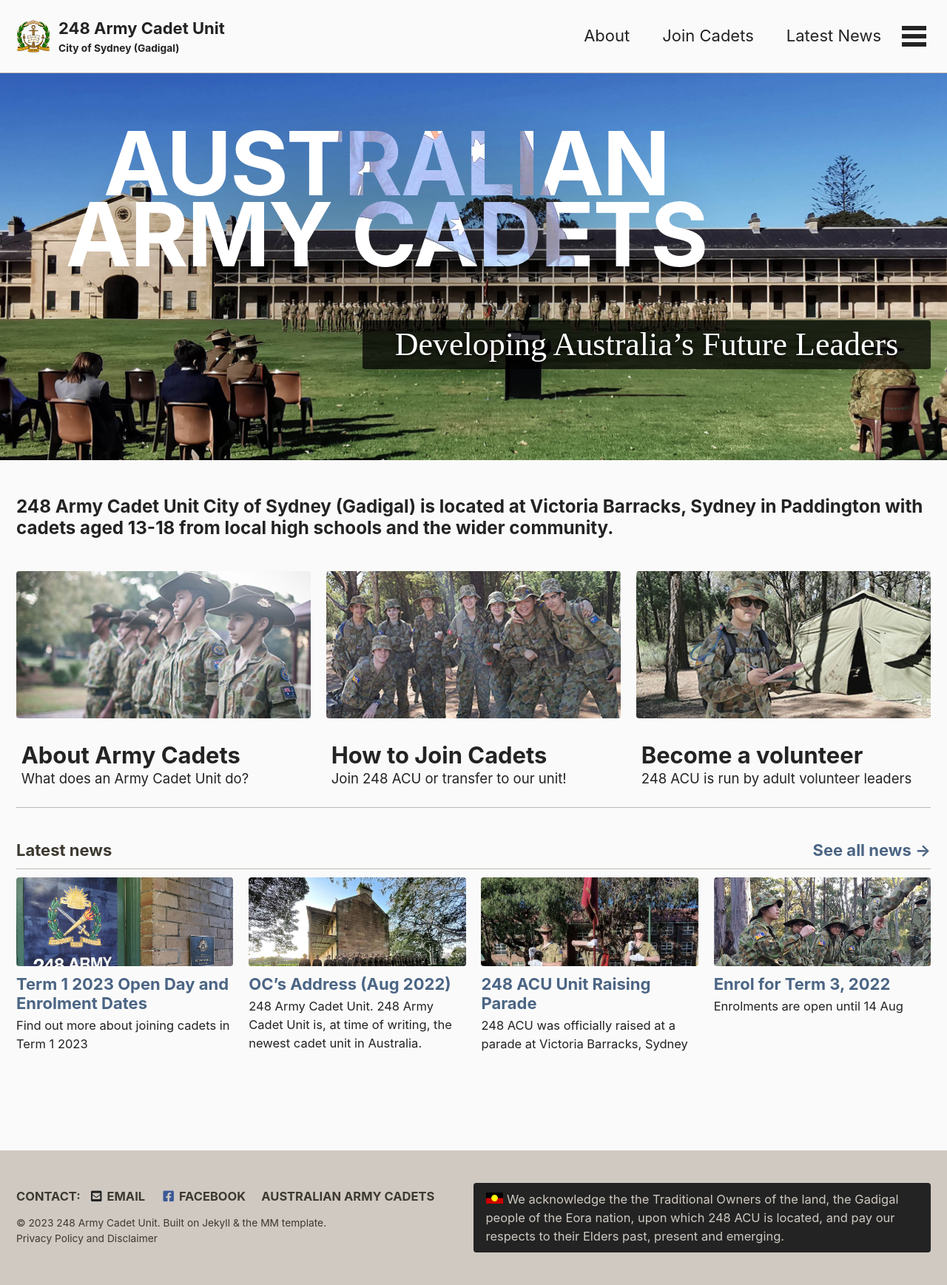
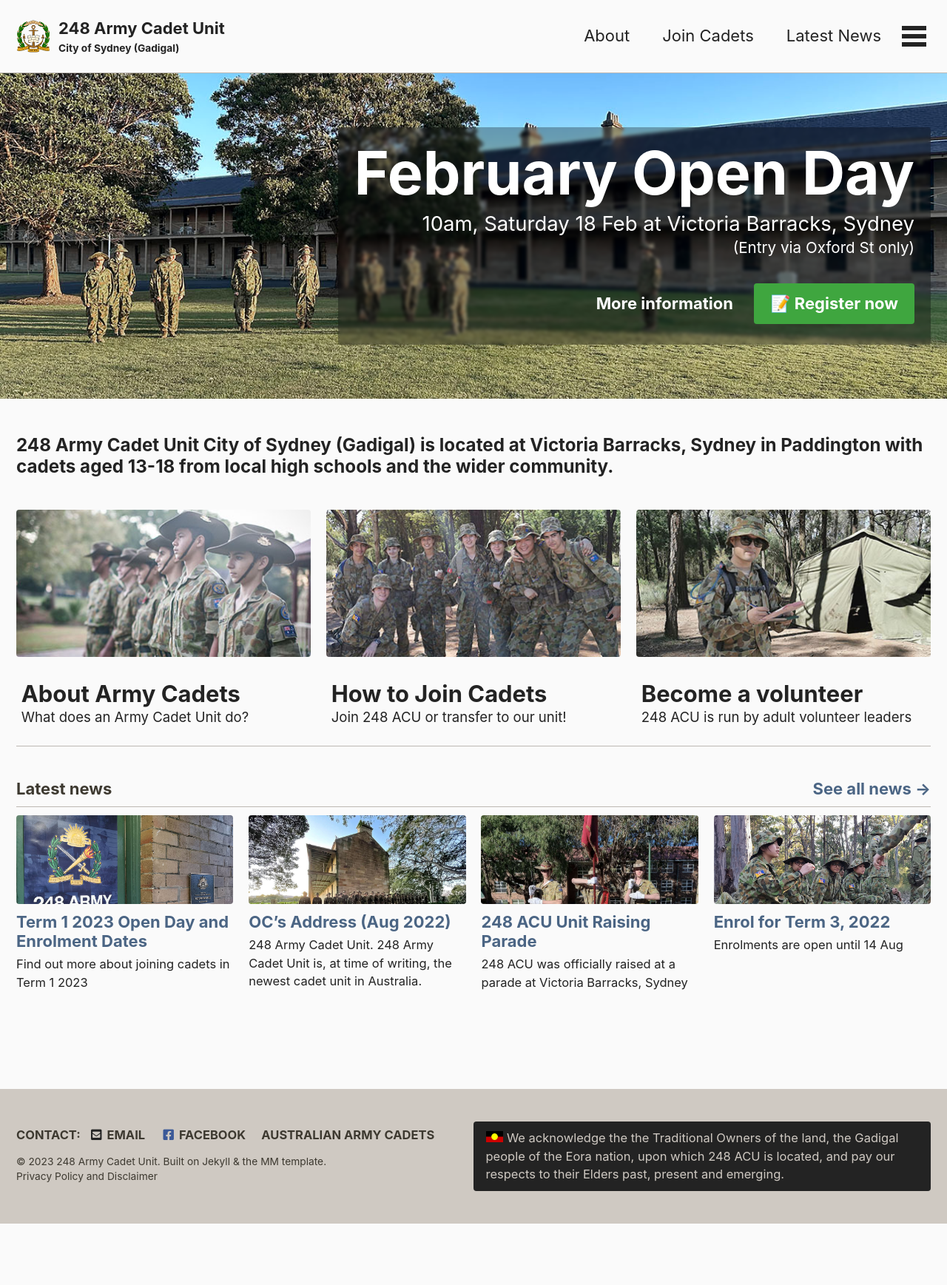
Before and after one commit to alansfyeung/248acu-website, a Jekyll site: the page built from index.html, in a window 1280 px wide. Shown: the whole page at 74% size. Built offline with Jekyll 4.4.1, drawn with Linux system fonts in a browser that asks for light colours; cached includes are drawn as plain includes; the list of posts is cut into pages by our own code; after the commit the page ends 1654 px from its top, so only the background shows below that.

Commit message:
New banner for Open Day Feb 2023

```diff
--- a/_data/links.yml
+++ b/_data/links.yml
@@ -6,3 +6,4 @@
 aac_join_url: https://www.armycadets.gov.au/join/
 aac_volunteer_url: https://www.armycadets.gov.au/volunteer/
 aac_website_url: https://www.armycadets.gov.au
+open_day_google_form_url: https://forms.gle/GK6KG9Mkt3jnxYLJ6
--- /dev/null
+++ b/_includes/home__hero.html
@@ -0,0 +1,20 @@
+{% comment %}
+{% include page__hero.html %}
+{% include page__hero_video.html %}
+{% endcomment %}
+
+<div class="page__hero--2023h1-open-day">
+  <div class="wrapper">
+    <div class="wrapper__content">
+      <h1 id="page-title" class="page__title" itemprop="headline">February Open Day</h1>
+      <p class="page__lead">
+        10am, Saturday 18 Feb at Victoria Barracks, Sydney <br>
+        <small>(Entry via Oxford St only)</small>
+      </p>
+      <div>
+        <a class="btn btn--link" href="{% link _posts/2022-10-06-23H1-open-day-and-intake.md %}">More information</a>
+        <a class="btn btn--success" href="{{ site.data.links.open_day_google_form_url }}" target="_blank">📝 Register now</a>
+      </div>
+    </div>
+  </div>
+</div>
--- a/_includes/page__hero.html
+++ b/_includes/page__hero.html
@@ -18,9 +18,20 @@
 
 {% assign image_description = image_description | markdownify | strip_html | strip_newlines | escape_once %}
 
-<div class="page__hero{% if page.header.overlay_color or page.header.overlay_image %}--overlay{% endif %}"
-  style="{% if page.header.overlay_color %}background-color: {{ page.header.overlay_color | default: 'transparent' }};{% endif %} {% if overlay_img_path %}background-image: {% if overlay_filter %}{{ overlay_filter }}, {% endif %}url('{{ overlay_img_path }}');{% endif %}"
->
+{% assign hero_classname = "page__hero" %}
+{% if page.header.overlay_color or page.header.overlay_image %}
+  {% capture hero_classname %}{{hero_classname}}--overlay{% endcapture %}
+{% endif %}
+{% if page.header.hero_classname_modifier %}
+  {% capture hero_classname %}{{hero_classname}} page__hero--{{page.header.hero_classname_modifier}}{% endcapture %}
+{% endif %}
+
+{% capture hero_style %}
+  {% if page.header.overlay_color %}background-color: {{ page.header.overlay_color | default: 'transparent' }};{% endif %}
+  {% if overlay_img_path %}background-image: {% if overlay_filter %}{{ overlay_filter }}, {% endif %}url('{{ overlay_img_path }}');{% endif %}
+{% endcapture %}
+
+<div class="{{ hero_classname | strip }}" style="{{ hero_style | strip }}">
   {% if page.header.overlay_color or page.header.overlay_image %}
     <div class="wrapper">
       <h1 id="page-title" class="page__title" itemprop="headline">
--- a/_layouts/home.html
+++ b/_layouts/home.html
@@ -1,6 +1,21 @@
 ---
-layout: splash
+layout: default
 ---
+
+{% include home__hero.html %}
+
+{% comment %}
+{% include page__hero_video.html %}
+{% endcomment %}
+
+<div id="main" role="main">
+  <article class="splash" itemscope itemtype="https://schema.org/CreativeWork">
+    {% if page.title %}<meta itemprop="headline" content="{{ page.title | markdownify | strip_html | strip_newlines | escape_once }}">{% endif %}
+    {% if page.excerpt %}<meta itemprop="description" content="{{ page.excerpt | markdownify | strip_html | strip_newlines | escape_once }}">{% endif %}
+    {% if page.date %}<meta itemprop="datePublished" content="{{ page.date | date_to_xmlschema }}">{% endif %}
+    {% if page.last_modified_at %}<meta itemprop="dateModified" content="{{ page.last_modified_at | date_to_xmlschema }}">{% endif %}
+
+    <section class="page__content" itemprop="text">
 
       {{ content }}
 
@@ -19,3 +34,7 @@
       </div>
 
       {% include paginator.html %}
+
+    </section>
+  </article>
+</div>
--- a/_sass/248acu/_layout--home.scss
+++ b/_sass/248acu/_layout--home.scss
@@ -2,6 +2,7 @@
   $backdrop-color: #000;
   .initial-content {
     overflow: hidden;
+    .page__hero, .page__hero--aac-default {
       .page__title {
         // background: $backdrop-color;
         // backdrop-filter: blur(2px);
@@ -51,7 +52,6 @@
           width: 1000px;  // Constrain multiple lines
         }
       }
-    .page__hero--overlay {
       .page__lead {
         font-family: $bodoni;
         display: none;
@@ -72,5 +72,57 @@
         }
       }
     }
+    .page__hero--2023h1-open-day {
+      background: url("/assets/images/home/248acu-2023h1-open-day-banner.jpg") no-repeat center center/cover #74a9ef;
+      height: 440px;
+      .wrapper {
+        padding: 1em;
+        max-width: $max-width;
+        height: 100%;
+        display: flex;
+        align-items: center;
+        justify-content: flex-end;
+      }
+      .wrapper__content {
+        padding: 1em;
+        background: rgba($backdrop-color, .3);
+        backdrop-filter: blur(2px);
+        text-align: left;
+        border-radius: $border-radius;
+        @include breakpoint($small) {
+          text-align: right;
         }
       }
+      .page__title {
+        color: white;
+        font-size: $type-size-1 * 1.5;
+      }
+      .page__lead {
+        color: white;
+        font-size: $type-size-4;
+        line-height: 1.1;
+      }
+      .page__title + .page__lead,
+      .page__lead + .page__lead {
+        margin-top: -1em;
+      }
+      .btn {
+        font-size: $type-size-5;
+        animation: transform .2s ease;
+        &.btn--link {
+          color: white;
+          &:hover, &:active {
+            color: white;
+          }
+        }
+        &.btn--success {
+          &:hover, &:active {
+            transform-origin: center;
+            transform: scale(1.05);
+            text-decoration: none;
+          }
+        }
+      }
+    }
+  }
+}
--- a/index.html
+++ b/index.html
@@ -5,9 +5,9 @@
   Developing Australia's Future Leaders
 header:
   og_image: /assets/images/og/248acu-og.jpg
-  hero_title: Australian Army Cadets
-  hero_tagline: Developing Australia's Future Leaders
-  overlay_image: /assets/images/home/248acu-home-banner.jpg
+  #hero_title: Australian Army Cadets
+  #hero_tagline: Developing Australia's Future Leaders
+  #overlay_image: /assets/images/home/248acu-home-banner.jpg
 feature_row:
   - image_path: /assets/images/teasers/248acu-about-army-cadets.jpg
     alt: "Army cadets on Anzac Day parade"
```
Also changed, not shown: assets/images/home/248acu-2023h1-open-day-banner.jpg (added). Lines whose indentation alone changed are shown as unchanged.
